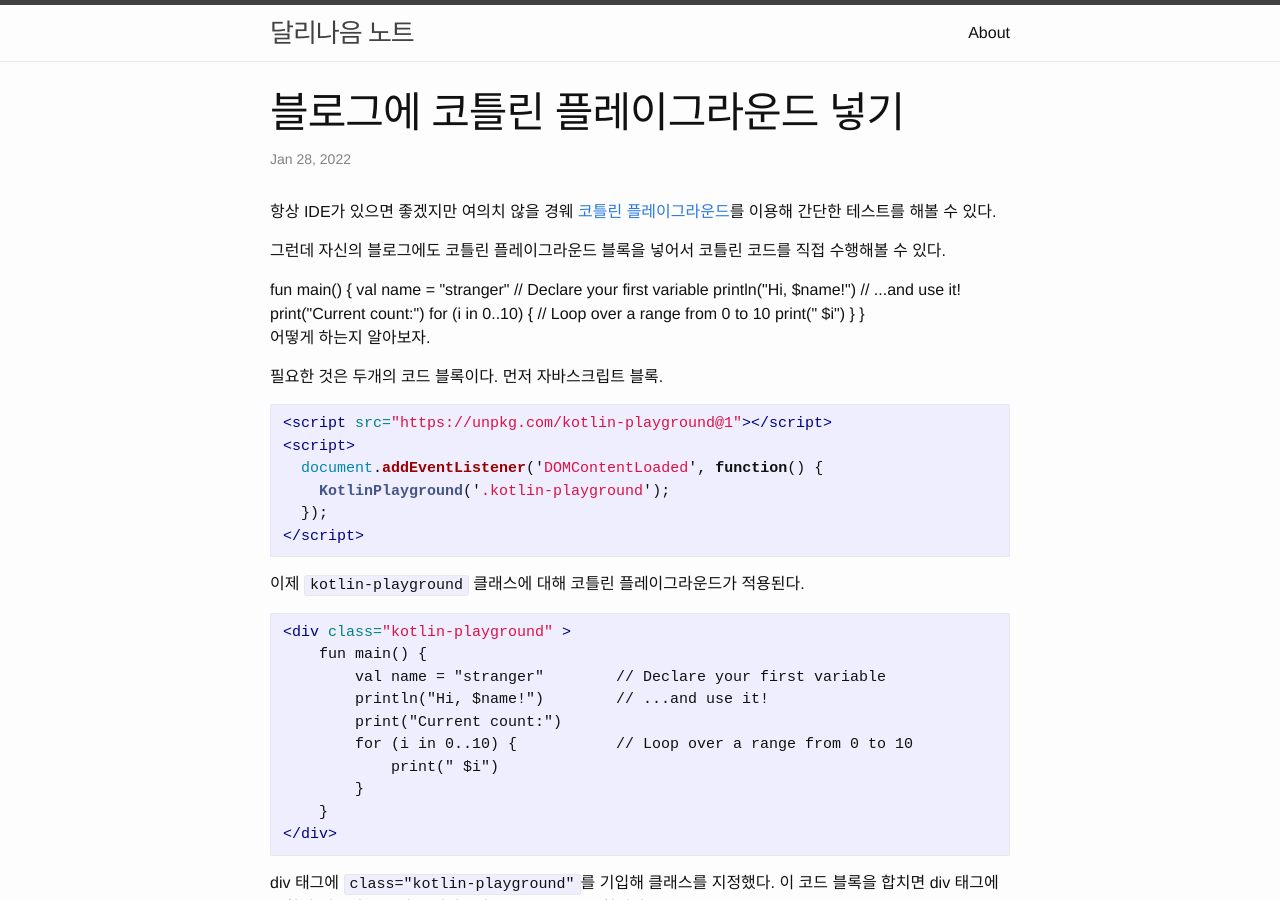
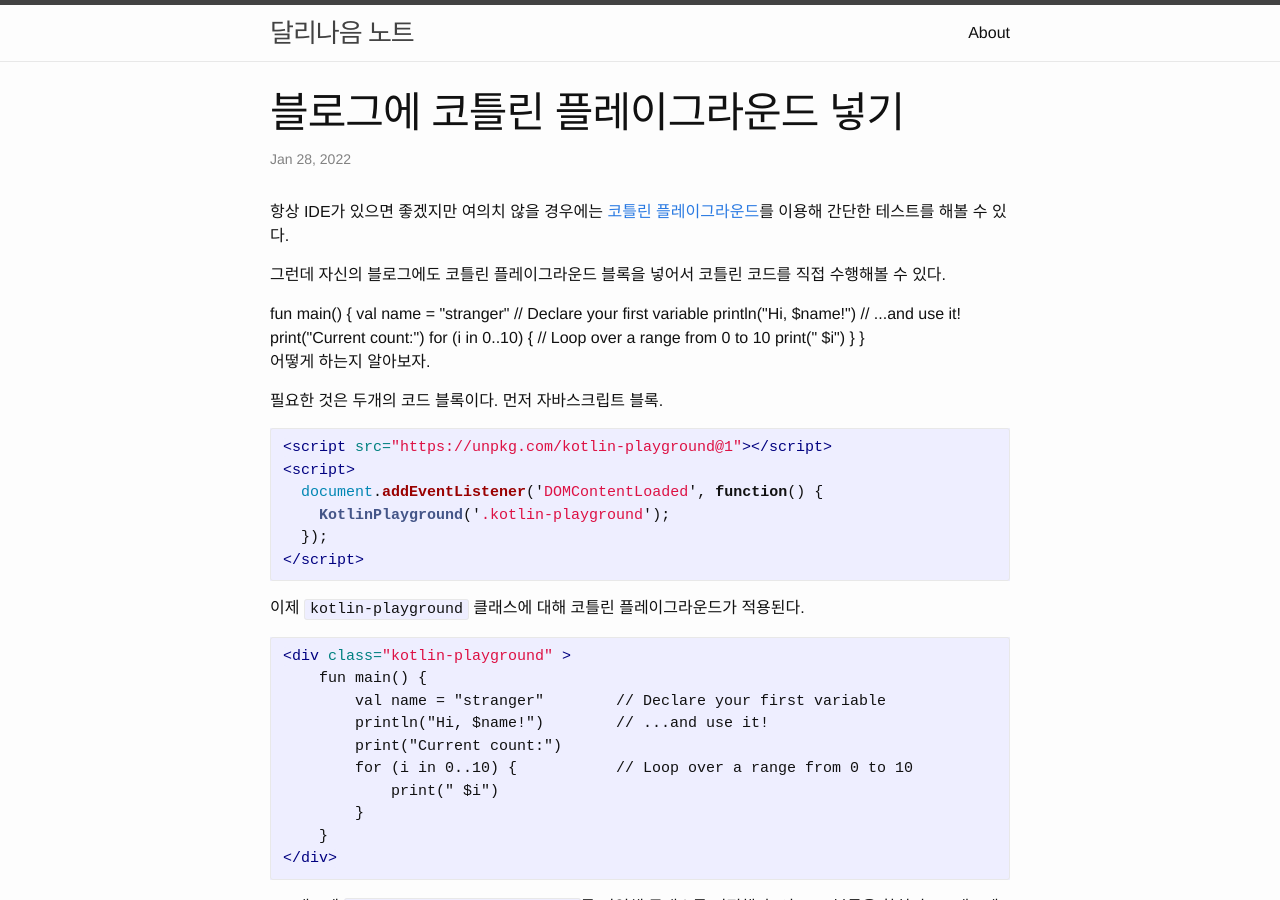
Before and after one commit to dalinaum/dalinaum.github.io, a Jekyll site: the page built from _posts/2022-01-28-blog-kotlin-playground.markdown, in a window 1280 px wide and 900 px high. Built offline with Jekyll 4.4.1, drawn with Linux system fonts in a browser that asks for light colours.

Commit message:
오타 수정

```diff
--- a/_posts/2022-01-28-blog-kotlin-playground.markdown
+++ b/_posts/2022-01-28-blog-kotlin-playground.markdown
@@ -5,7 +5,7 @@ date:   2022-01-28 20:21:00 +0900
 categories: blog
 ---
 
-항상 IDE가 있으면 좋겠지만 여의치 않을 경웨 [코틀린 플레이그라운드](https://play.kotlinlang.org/)를 이용해 간단한 테스트를 해볼 수 있다.
+항상 IDE가 있으면 좋겠지만 여의치 않을 경우에는 [코틀린 플레이그라운드](https://play.kotlinlang.org/)를 이용해 간단한 테스트를 해볼 수 있다.
 
 그런데 자신의 블로그에도 코틀린 플레이그라운드 블록을 넣어서 코틀린 코드를 직접 수행해볼 수 있다.
 
```
